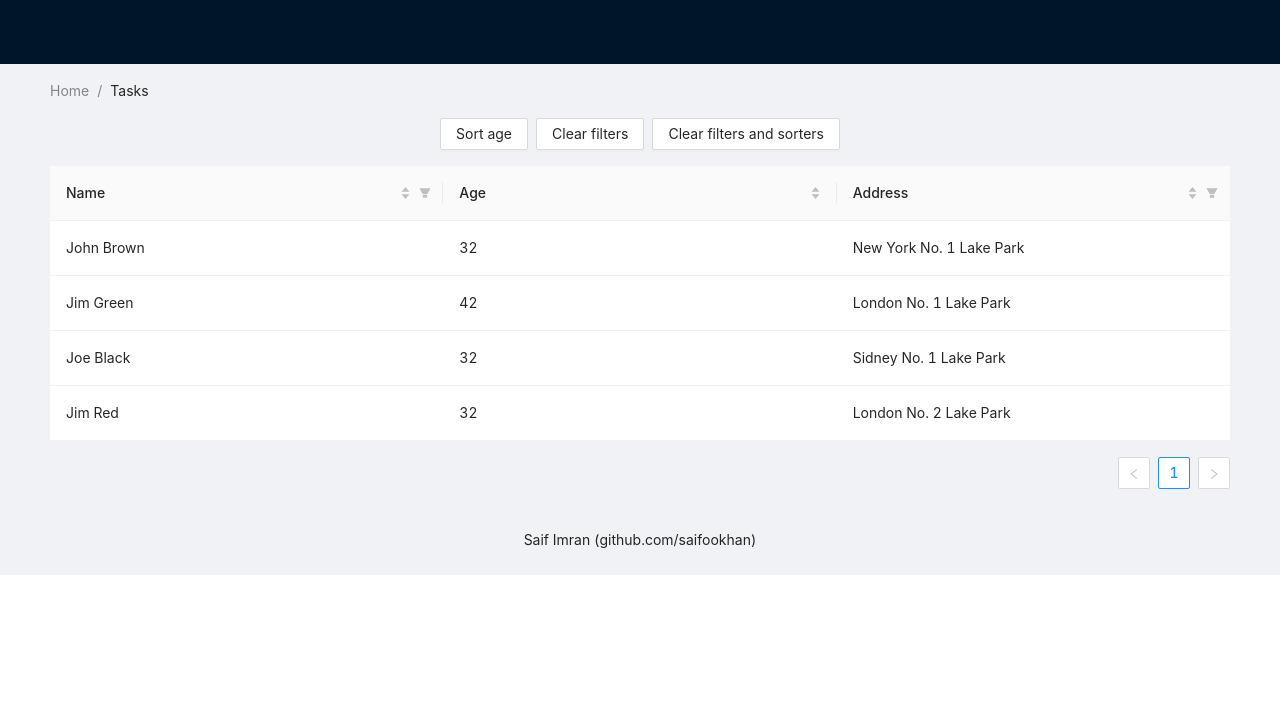
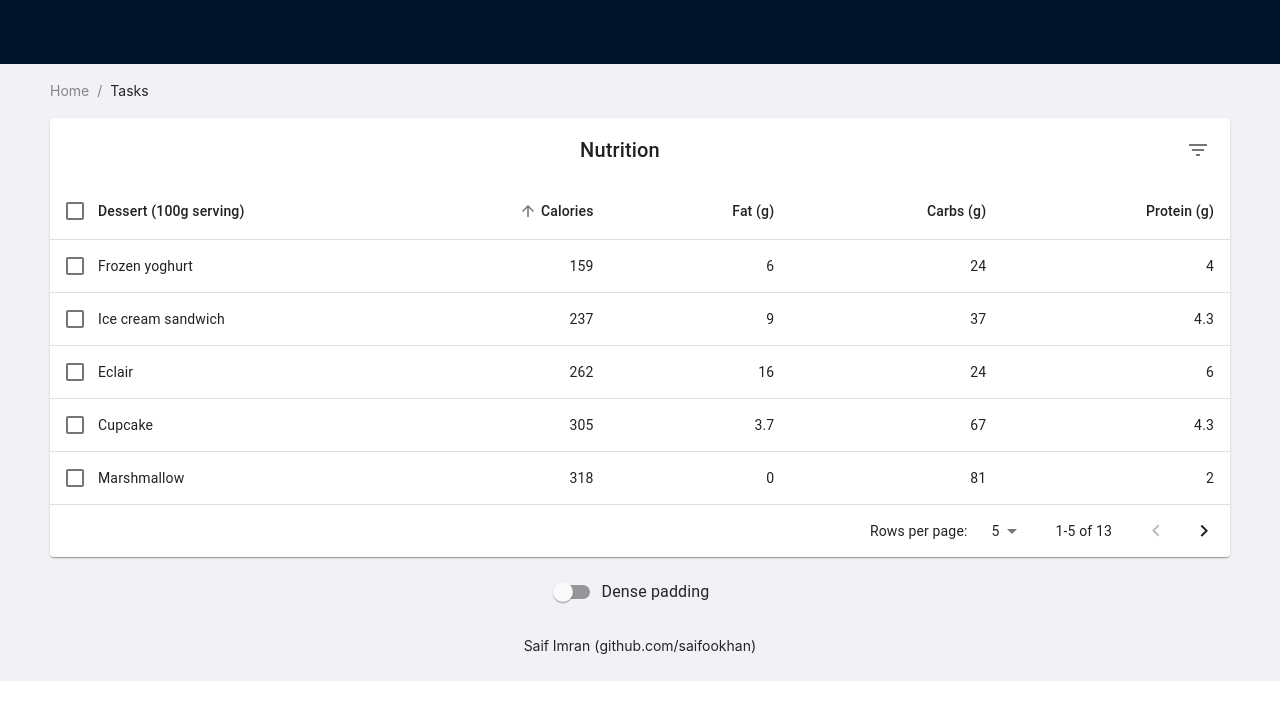
Before and after one commit to saifookhan/kabs-js-assignment, a React (Create React App) app: page / in a window 1280 px wide. Shown: the top 720 px of the page. Built offline with nearby package versions, Linux system fonts and the light colour scheme.

Commit message:
material UI added + destructed

```diff
--- a/package.json
+++ b/package.json
@@ -3,6 +3,8 @@
   "version": "0.1.0",
   "private": true,
   "dependencies": {
+    "@material-ui/core": "^4.11.0",
+    "@material-ui/icons": "^4.9.1",
     "@testing-library/jest-dom": "^4.2.4",
     "@testing-library/react": "^9.5.0",
     "@testing-library/user-event": "^7.2.1",
--- /dev/null
+++ b/src/components/Table/head.js
@@ -0,0 +1,84 @@
+import React from "react";
+import PropTypes from "prop-types";
+import TableCell from "@material-ui/core/TableCell";
+import TableHead from "@material-ui/core/TableHead";
+import TableRow from "@material-ui/core/TableRow";
+import TableSortLabel from "@material-ui/core/TableSortLabel";
+
+import Checkbox from "@material-ui/core/Checkbox";
+
+const headCells = [
+  {
+    id: "name",
+    numeric: false,
+    disablePadding: true,
+    label: "Dessert (100g serving)",
+  },
+  { id: "calories", numeric: true, disablePadding: false, label: "Calories" },
+  { id: "fat", numeric: true, disablePadding: false, label: "Fat (g)" },
+  { id: "carbs", numeric: true, disablePadding: false, label: "Carbs (g)" },
+  { id: "protein", numeric: true, disablePadding: false, label: "Protein (g)" },
+];
+
+function EnhancedTableHead(props) {
+  const {
+    classes,
+    onSelectAllClick,
+    order,
+    orderBy,
+    numSelected,
+    rowCount,
+    onRequestSort,
+  } = props;
+  const createSortHandler = (property) => (event) => {
+    onRequestSort(event, property);
+  };
+
+  return (
+    <TableHead>
+      <TableRow>
+        <TableCell padding="checkbox">
+          <Checkbox
+            indeterminate={numSelected > 0 && numSelected < rowCount}
+            checked={rowCount > 0 && numSelected === rowCount}
+            onChange={onSelectAllClick}
+            inputProps={{ "aria-label": "select all desserts" }}
+          />
+        </TableCell>
+        {headCells.map((headCell) => (
+          <TableCell
+            key={headCell.id}
+            align={headCell.numeric ? "right" : "left"}
+            padding={headCell.disablePadding ? "none" : "default"}
+            sortDirection={orderBy === headCell.id ? order : false}
+          >
+            <TableSortLabel
+              active={orderBy === headCell.id}
+              direction={orderBy === headCell.id ? order : "asc"}
+              onClick={createSortHandler(headCell.id)}
+            >
+              {headCell.label}
+              {orderBy === headCell.id ? (
+                <span className={classes.visuallyHidden}>
+                  {order === "desc" ? "sorted descending" : "sorted ascending"}
+                </span>
+              ) : null}
+            </TableSortLabel>
+          </TableCell>
+        ))}
+      </TableRow>
+    </TableHead>
+  );
+}
+
+EnhancedTableHead.propTypes = {
+  classes: PropTypes.object.isRequired,
+  numSelected: PropTypes.number.isRequired,
+  onRequestSort: PropTypes.func.isRequired,
+  onSelectAllClick: PropTypes.func.isRequired,
+  order: PropTypes.oneOf(["asc", "desc"]).isRequired,
+  orderBy: PropTypes.string.isRequired,
+  rowCount: PropTypes.number.isRequired,
+};
+
+export { EnhancedTableHead };
--- a/src/components/Table/table.js
+++ b/src/components/Table/table.js
@@ -1,101 +1,231 @@
-import React, { Component } from "react";
-import { Table, Button, Space } from "antd";
+import React from "react";
+import { makeStyles } from "@material-ui/core/styles";
+import Table from "@material-ui/core/Table";
+import TableBody from "@material-ui/core/TableBody";
+import TableCell from "@material-ui/core/TableCell";
+import TableContainer from "@material-ui/core/TableContainer";
+import TablePagination from "@material-ui/core/TablePagination";
+import TableRow from "@material-ui/core/TableRow";
+import Paper from "@material-ui/core/Paper";
+import Checkbox from "@material-ui/core/Checkbox";
 
-import { data } from "./columns";
+import FormControlLabel from "@material-ui/core/FormControlLabel";
+import Switch from "@material-ui/core/Switch";
 
-class TableMain extends Component {
-  state = {
-    filteredInfo: null,
-    sortedInfo: null,
+import { EnhancedTableToolbar } from "./toolbar";
+import { EnhancedTableHead } from "./head";
+
+function createData(name, calories, fat, carbs, protein) {
+  return { name, calories, fat, carbs, protein };
+}
+
+const rows = [
+  createData("Cupcake", 305, 3.7, 67, 4.3),
+  createData("Donut", 452, 25.0, 51, 4.9),
+  createData("Eclair", 262, 16.0, 24, 6.0),
+  createData("Frozen yoghurt", 159, 6.0, 24, 4.0),
+  createData("Gingerbread", 356, 16.0, 49, 3.9),
+  createData("Honeycomb", 408, 3.2, 87, 6.5),
+  createData("Ice cream sandwich", 237, 9.0, 37, 4.3),
+  createData("Jelly Bean", 375, 0.0, 94, 0.0),
+  createData("KitKat", 518, 26.0, 65, 7.0),
+  createData("Lollipop", 392, 0.2, 98, 0.0),
+  createData("Marshmallow", 318, 0, 81, 2.0),
+  createData("Nougat", 360, 19.0, 9, 37.0),
+  createData("Oreo", 437, 18.0, 63, 4.0),
+];
+
+function descendingComparator(a, b, orderBy) {
+  if (b[orderBy] < a[orderBy]) {
+    return -1;
+  }
+  if (b[orderBy] > a[orderBy]) {
+    return 1;
+  }
+  return 0;
+}
+
+function getComparator(order, orderBy) {
+  return order === "desc"
+    ? (a, b) => descendingComparator(a, b, orderBy)
+    : (a, b) => -descendingComparator(a, b, orderBy);
+}
+
+function stableSort(array, comparator) {
+  const stabilizedThis = array.map((el, index) => [el, index]);
+  stabilizedThis.sort((a, b) => {
+    const order = comparator(a[0], b[0]);
+    if (order !== 0) return order;
+    return a[1] - b[1];
+  });
+  return stabilizedThis.map((el) => el[0]);
+}
+
+const useStyles = makeStyles((theme) => ({
+  root: {
+    width: "100%",
+  },
+  paper: {
+    width: "100%",
+    marginBottom: theme.spacing(2),
+  },
+  table: {
+    minWidth: 750,
+  },
+  visuallyHidden: {
+    border: 0,
+    clip: "rect(0 0 0 0)",
+    height: 1,
+    margin: -1,
+    overflow: "hidden",
+    padding: 0,
+    position: "absolute",
+    top: 20,
+    width: 1,
+  },
+}));
+export default function TableMain() {
+  const classes = useStyles();
+  const [order, setOrder] = React.useState("asc");
+  const [orderBy, setOrderBy] = React.useState("calories");
+  const [selected, setSelected] = React.useState([]);
+  const [page, setPage] = React.useState(0);
+  const [dense, setDense] = React.useState(false);
+  const [rowsPerPage, setRowsPerPage] = React.useState(5);
+
+  const handleRequestSort = (event, property) => {
+    const isAsc = orderBy === property && order === "asc";
+    setOrder(isAsc ? "desc" : "asc");
+    setOrderBy(property);
   };
 
-  handleChange = (pagination, filters, sorter) => {
-    console.log("Various parameters", pagination, filters, sorter);
-    this.setState({
-      filteredInfo: filters,
-      sortedInfo: sorter,
-    });
+  const handleSelectAllClick = (event) => {
+    if (event.target.checked) {
+      const newSelecteds = rows.map((n) => n.name);
+      setSelected(newSelecteds);
+      return;
+    }
+    setSelected([]);
   };
 
-  clearFilters = () => {
-    this.setState({ filteredInfo: null });
+  const handleClick = (event, name) => {
+    const selectedIndex = selected.indexOf(name);
+    let newSelected = [];
+
+    if (selectedIndex === -1) {
+      newSelected = newSelected.concat(selected, name);
+    } else if (selectedIndex === 0) {
+      newSelected = newSelected.concat(selected.slice(1));
+    } else if (selectedIndex === selected.length - 1) {
+      newSelected = newSelected.concat(selected.slice(0, -1));
+    } else if (selectedIndex > 0) {
+      newSelected = newSelected.concat(
+        selected.slice(0, selectedIndex),
+        selected.slice(selectedIndex + 1)
+      );
+    }
+
+    setSelected(newSelected);
   };
 
-  clearAll = () => {
-    this.setState({
-      filteredInfo: null,
-      sortedInfo: null,
-    });
+  const handleChangePage = (event, newPage) => {
+    setPage(newPage);
   };
 
-  setAgeSort = () => {
-    this.setState({
-      sortedInfo: {
-        order: "descend",
-        columnKey: "age",
-      },
-    });
+  const handleChangeRowsPerPage = (event) => {
+    setRowsPerPage(parseInt(event.target.value, 10));
+    setPage(0);
   };
 
-  render() {
-    let { sortedInfo, filteredInfo } = this.state;
-    sortedInfo = sortedInfo || {};
-    filteredInfo = filteredInfo || {};
-    const columns = [
-      {
-        title: "Name",
-        dataIndex: "name",
-        key: "name",
-        filters: [
-          { text: "Joe", value: "Joe" },
-          { text: "Jim", value: "Jim" },
-        ],
-        filteredValue: filteredInfo.name || null,
-        onFilter: (value, record) => record.name.includes(value),
-        sorter: (a, b) => a.name.length - b.name.length,
-        sortOrder: sortedInfo.columnKey === "name" && sortedInfo.order,
-        ellipsis: true,
-      },
-      {
-        title: "Age",
-        dataIndex: "age",
-        key: "age",
-        sorter: (a, b) => a.age - b.age,
-        sortOrder: sortedInfo.columnKey === "age" && sortedInfo.order,
-        ellipsis: true,
-      },
-      {
-        title: "Address",
-        dataIndex: "address",
-        key: "address",
-        filters: [
-          { text: "London", value: "London" },
-          { text: "New York", value: "New York" },
-        ],
-        filteredValue: filteredInfo.address || null,
-        onFilter: (value, record) => record.address.includes(value),
-        sorter: (a, b) => a.address.length - b.address.length,
-        sortOrder: sortedInfo.columnKey === "address" && sortedInfo.order,
-        ellipsis: true,
-      },
-    ];
-    return (
-      <>
-        <Space style={{ marginBottom: 16 }}>
-          <Button onClick={this.setAgeSort}>Sort age</Button>
-          <Button onClick={this.clearFilters}>Clear filters</Button>
-          <Button onClick={this.clearAll}>Clear filters and sorters</Button>
-        </Space>
-        <Table
-          columns={columns}
-          dataSource={data}
-          onChange={this.handleChange}
+  const handleChangeDense = (event) => {
+    setDense(event.target.checked);
+  };
+
+  const isSelected = (name) => selected.indexOf(name) !== -1;
+
+  const emptyRows =
+    rowsPerPage - Math.min(rowsPerPage, rows.length - page * rowsPerPage);
+
+  return (
+    <div className={classes.root}>
+      <Paper className={classes.paper}>
+        <EnhancedTableToolbar numSelected={selected.length} />
+        <TableContainer>
+          <Table
+            className={classes.table}
+            aria-labelledby="tableTitle"
+            size={dense ? "small" : "medium"}
+            aria-label="enhanced table"
+          >
+            <EnhancedTableHead
+              classes={classes}
+              numSelected={selected.length}
+              order={order}
+              orderBy={orderBy}
+              onSelectAllClick={handleSelectAllClick}
+              onRequestSort={handleRequestSort}
+              rowCount={rows.length}
+            />
+            <TableBody>
+              {stableSort(rows, getComparator(order, orderBy))
+                .slice(page * rowsPerPage, page * rowsPerPage + rowsPerPage)
+                .map((row, index) => {
+                  const isItemSelected = isSelected(row.name);
+                  const labelId = `enhanced-table-checkbox-${index}`;
+
+                  return (
+                    <TableRow
+                      hover
+                      onClick={(event) => handleClick(event, row.name)}
+                      role="checkbox"
+                      aria-checked={isItemSelected}
+                      tabIndex={-1}
+                      key={row.name}
+                      selected={isItemSelected}
+                    >
+                      <TableCell padding="checkbox">
+                        <Checkbox
+                          checked={isItemSelected}
+                          inputProps={{ "aria-labelledby": labelId }}
+                        />
+                      </TableCell>
+                      <TableCell
+                        component="th"
+                        id={labelId}
+                        scope="row"
+                        padding="none"
+                      >
+                        {row.name}
+                      </TableCell>
+                      <TableCell align="right">{row.calories}</TableCell>
+                      <TableCell align="right">{row.fat}</TableCell>
+                      <TableCell align="right">{row.carbs}</TableCell>
+                      <TableCell align="right">{row.protein}</TableCell>
+                    </TableRow>
+                  );
+                })}
+              {emptyRows > 0 && (
+                <TableRow style={{ height: (dense ? 33 : 53) * emptyRows }}>
+                  <TableCell colSpan={6} />
+                </TableRow>
+              )}
+            </TableBody>
+          </Table>
+        </TableContainer>
+        <TablePagination
+          rowsPerPageOptions={[5, 10, 25]}
+          component="div"
+          count={rows.length}
+          rowsPerPage={rowsPerPage}
+          page={page}
+          onChangePage={handleChangePage}
+          onChangeRowsPerPage={handleChangeRowsPerPage}
         />
-      </>
-    );
-  }
+      </Paper>
+      <FormControlLabel
+        control={<Switch checked={dense} onChange={handleChangeDense} />}
+        label="Dense padding"
+      />
+    </div>
+  );
 }
-
-TableMain.propTypes = {};
-
-export default TableMain;
--- /dev/null
+++ b/src/components/Table/toolbar.js
@@ -0,0 +1,83 @@
+import React from "react";
+import PropTypes from "prop-types";
+import clsx from "clsx";
+import { lighten, makeStyles } from "@material-ui/core/styles";
+import Toolbar from "@material-ui/core/Toolbar";
+import Typography from "@material-ui/core/Typography";
+import IconButton from "@material-ui/core/IconButton";
+import Tooltip from "@material-ui/core/Tooltip";
+import DeleteIcon from "@material-ui/icons/Delete";
+import FilterListIcon from "@material-ui/icons/FilterList";
+
+const EnhancedTableToolbar = (props) => {
+  const classes = useToolbarStyles();
+  const { numSelected } = props;
+
+  return (
+    <Toolbar
+      className={clsx(classes.root, {
+        [classes.highlight]: numSelected > 0,
+      })}
+    >
+      {numSelected > 0 ? (
+        <Typography
+          className={classes.title}
+          color="inherit"
+          variant="subtitle1"
+          component="div"
+        >
+          {numSelected} selected
+        </Typography>
+      ) : (
+        <Typography
+          className={classes.title}
+          variant="h6"
+          id="tableTitle"
+          component="div"
+        >
+          Nutrition
+        </Typography>
+      )}
+
+      {numSelected > 0 ? (
+        <Tooltip title="Delete">
+          <IconButton aria-label="delete">
+            <DeleteIcon />
+          </IconButton>
+        </Tooltip>
+      ) : (
+        <Tooltip title="Filter list">
+          <IconButton aria-label="filter list">
+            <FilterListIcon />
+          </IconButton>
+        </Tooltip>
+      )}
+    </Toolbar>
+  );
+};
+
+EnhancedTableToolbar.propTypes = {
+  numSelected: PropTypes.number.isRequired,
+};
+
+const useToolbarStyles = makeStyles((theme) => ({
+  root: {
+    paddingLeft: theme.spacing(2),
+    paddingRight: theme.spacing(1),
+  },
+  highlight:
+    theme.palette.type === "light"
+      ? {
+          color: theme.palette.secondary.main,
+          backgroundColor: lighten(theme.palette.secondary.light, 0.85),
+        }
+      : {
+          color: theme.palette.text.primary,
+          backgroundColor: theme.palette.secondary.dark,
+        },
+  title: {
+    flex: "1 1 100%",
+  },
+}));
+
+export { EnhancedTableToolbar };
```
Also changed, not shown: 1 other file (tests, documents, lock files or other folders).
